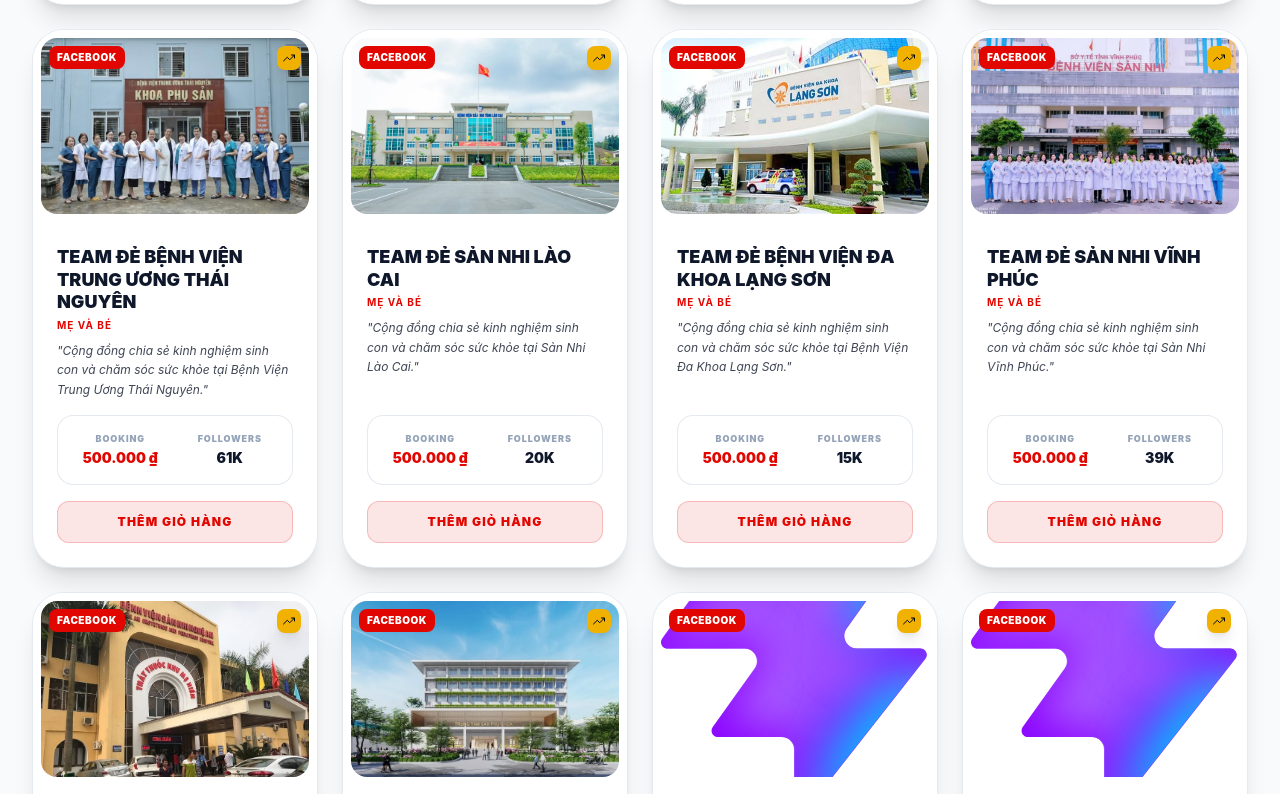
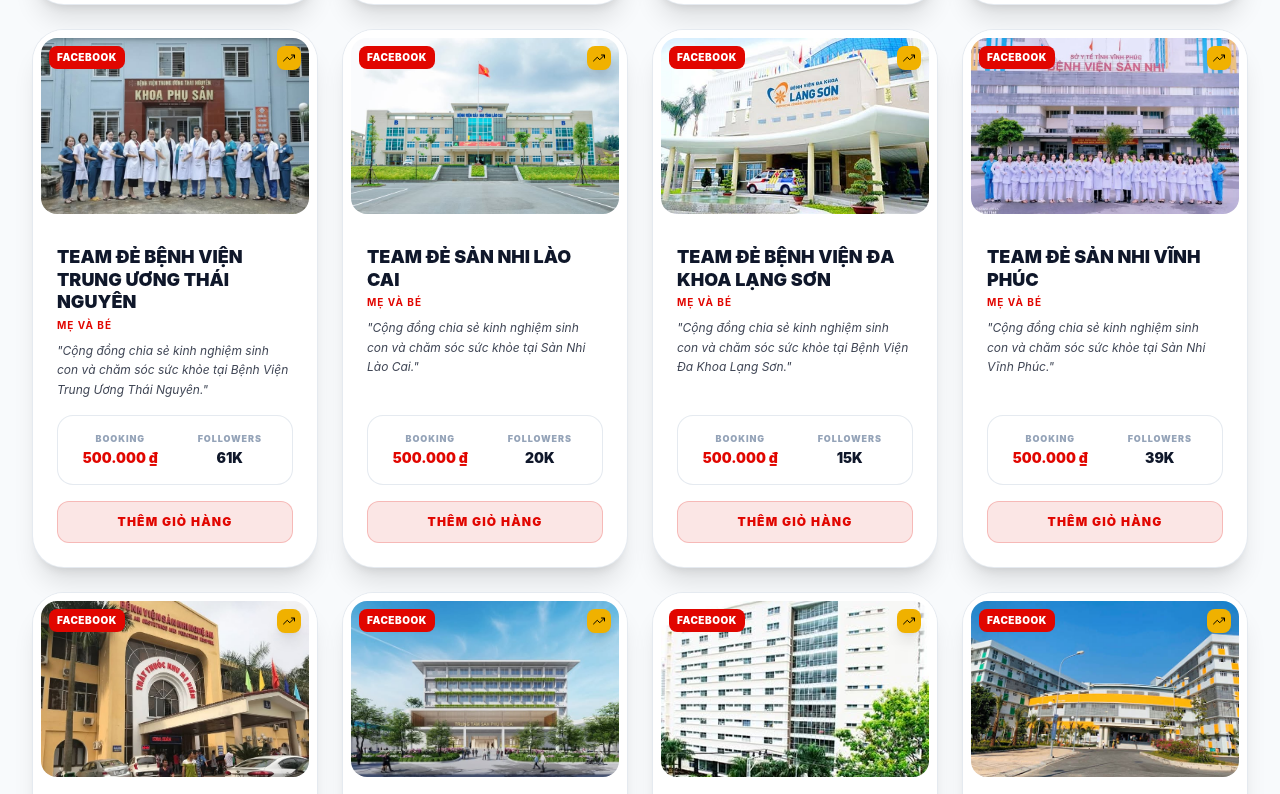
Before and after one commit to Milanozhuy2207/web-booking, a React (Vite) app: page / in a window 1280 px wide. Shown: the part 11206-12000 px from the top of the page. Built offline with nearby package versions, Linux system fonts and the light colour scheme.

Commit message:
Change link to real image

```diff
--- a/src/components/Marketplace.jsx
+++ b/src/components/Marketplace.jsx
@@ -10,9 +10,9 @@
     const loaderRef = useRef(null);
 
     // Reset visible count when any filter changes
-    useEffect(() => {
-        setVisibleCount(12);
-    }, [searchTerm, selectedCategory, followerRange, budgetRange]);
+    // useEffect(() => {
+    //     setVisibleCount(12);
+    // }, [searchTerm, selectedCategory, followerRange, budgetRange]);
 
     // Intersection Observer to detect when user reaches bottom
     useEffect(() => {
--- a/src/components/MobileNavbar.jsx
+++ b/src/components/MobileNavbar.jsx
@@ -9,7 +9,7 @@
         { name: 'KOLS', icon: <FiSearch size={24} />, path: '/' },
         { name: 'SALE', icon: <FiPercent size={24} />, path: '/promotions' },
         { name: 'GBUZZ', icon: <FiLayers size={24} />, path: '/services' },
-        { name: 'GIỎ', icon: <FiShoppingCart size={24} />, path: '#cart' },
+        { name: 'GIỎ', icon: <FiShoppingCart size={24} />, path: '/cart' },
     ];
 
     return (
@@ -18,7 +18,7 @@
                 {tabs.map((tab) => (
                     <Link
                         key={tab.name}
-                        to={tab.path === '#cart' ? '#' : tab.path}
+                        to={tab.path}
                         className={`flex flex-col items-center gap-1 min-w-[64px] transition-colors ${
                             location.pathname === tab.path
                             ? 'text-[#E10600]'
--- a/src/data/mockData.js
+++ b/src/data/mockData.js
@@ -993,7 +993,7 @@
     "bookingPrice": "500.000 ₫",
     "price": 500000,
     "followers": "35K",
-    "image": ""
+    "image": "/groups/dakhoa-khanhhoa.jpg"
   },
   {
     "id": 83,
@@ -1005,7 +1005,7 @@
     "bookingPrice": "500.000 ₫",
     "price": 500000,
     "followers": "44K",
-    "image": ""
+    "image": "/groups/sannhi-longan.jpg"
   },
   {
     "id": 84,
@@ -1017,7 +1017,7 @@
     "bookingPrice": "500.000 ₫",
     "price": 500000,
     "followers": "34K",
-    "image": ""
+    "image": "/groups/sannhi-quangngai.jpg"
   },
   {
     "id": 85,
@@ -1029,7 +1029,7 @@
     "bookingPrice": "500.000 ₫",
     "price": 500000,
     "followers": "36K",
-    "image": ""
+    "image": "/groups/sannhi-kiengiang.jpg"
   },
   {
     "id": 86,
@@ -1041,7 +1041,7 @@
     "bookingPrice": "500.000 ₫",
     "price": 500000,
     "followers": "80K",
-    "image": ""
+    "image": "/groups/benhvien-dongnai.jpg"
   },
   {
     "id": 87,
@@ -1053,7 +1053,7 @@
     "bookingPrice": "500.000 ₫",
     "price": 500000,
     "followers": "24K",
-    "image": ""
+    "image": "/groups/dakhoa-tayninh.jpg"
   },
   {
     "id": 88,
@@ -1065,7 +1065,7 @@
     "bookingPrice": "500.000 ₫",
     "price": 500000,
     "followers": "37K",
-    "image": ""
+    "image": "/groups/sannhi-camau.jpg"
   },
   {
     "id": 89,
@@ -1077,7 +1077,7 @@
     "bookingPrice": "500.000 ₫",
     "price": 500000,
     "followers": "44K",
-    "image": ""
+    "image": "/groups/diung-suabo.jpg"
   },
   {
     "id": 90,
@@ -1089,7 +1089,7 @@
     "bookingPrice": "500.000 ₫",
     "price": 500000,
     "followers": "43K",
-    "image": ""
+    "image": "/groups/diung-lactose.jpg"
   },
   {
     "id": 91,
@@ -1101,7 +1101,7 @@
     "bookingPrice": "500.000 ₫",
     "price": 500000,
     "followers": "45K",
-    "image": ""
+    "image": "/groups/sua-chinhhang.jpg"
   },
   {
     "id": 92,
@@ -1113,7 +1113,7 @@
     "bookingPrice": "500.000 ₫",
     "price": 500000,
     "followers": "21K",
-    "image": ""
+    "image": "/groups/kinhnghiem-diungbo.jpg"
   },
   {
     "id": 93,
@@ -1125,7 +1125,7 @@
     "bookingPrice": "500.000 ₫",
     "price": 500000,
     "followers": "43K",
-    "image": ""
+    "image": "/groups/diungbo-viemda.jpg"
   },
   {
     "id": 95,
@@ -1137,7 +1137,7 @@
     "bookingPrice": "2.000.000 ₫",
     "price": 2000000,
     "followers": "385k",
-    "image": ""
+    "image": "/groups/hoiphuhuynh-hanoi.jpg"
   },
   {
     "id": 96,
@@ -1149,6 +1149,6 @@
     "bookingPrice": "2.000.000 ₫",
     "price": 2000000,
     "followers": "299k",
-    "image": ""
+    "image": "/groups/review-truong-hanoi.jpg"
   }
 ];
--- a/src/pages/CartDetail.jsx
+++ b/src/pages/CartDetail.jsx
@@ -10,7 +10,7 @@
 
     const subTotal = cartItems.reduce((total, item) => total + ((item.price || 0) * (item.quantity || 1)), 0)
 
-    const getDiscountPercent = (count) => {
+    const getDiscountPercent = () => {
         // count here could be total number of items or total quantity.
         // Based on PromotionPage, it seems to be "BÀI" (posts/items).
         const totalItems = cartItems.reduce((sum, item) => sum + (item.quantity || 1), 0);
--- a/vite.config.js
+++ b/vite.config.js
@@ -8,4 +8,18 @@
     react(),
     tailwindcss(),
   ],
+  build: {
+    // Cách 1: Tách nhỏ các thư viện trong node_modules ra từng file riêng
+    rollupOptions: {
+      output: {
+        manualChunks(id) {
+          if (id.includes('node_modules')) {
+            return id.toString().split('node_modules/')[1].split('/')[0].toString();
+          }
+        },
+      },
+    },
+    // Cách 2: Nếu ông lười chia nhỏ code mà muốn hết cảnh báo thì dùng dòng dưới
+    // chunkSizeWarningLimit: 1000,
+  },
 })
```
